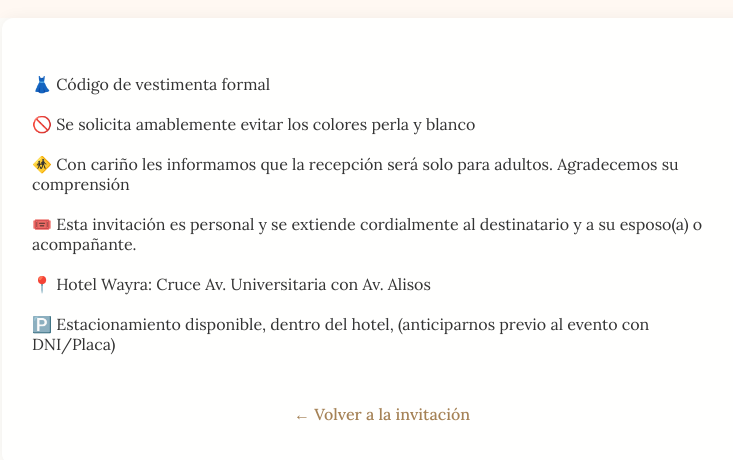
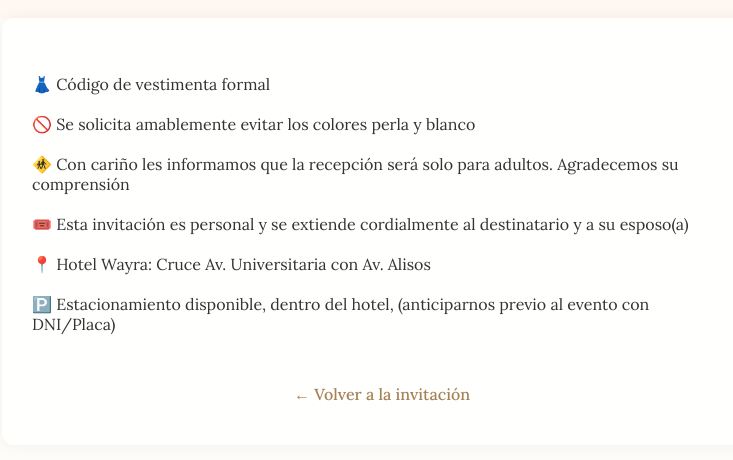
Before and after one commit to orlandosyv/heirat-web, a plain HTML site: page instrucciones.html in a window 1280 px wide. Shown: the part 122-582 px from the top of the page, without its empty margins (258-991 px from the left). Drawn offline with Linux system fonts and the light colour scheme.

Commit message:
oy - fix acompañantes

```diff
--- a/instrucciones.html
+++ b/instrucciones.html
@@ -111,7 +111,7 @@
             <li>👗 Código de vestimenta formal</li>
             <li>🚫 Se solicita amablemente evitar los colores perla y blanco</li>
             <li>🚸 Con cariño les informamos que la recepción será solo para adultos. Agradecemos su comprensión</li>
-            <li>🎟️ Esta invitación es personal y se extiende cordialmente al destinatario y a su esposo(a) o acompañante.<br></li>
+            <li>🎟️ Esta invitación es personal y se extiende cordialmente al destinatario y a su esposo(a)<br></li>
             <li>📍 Hotel Wayra: Cruce Av. Universitaria con Av. Alisos</li>
             <li>🅿️ Estacionamiento disponible, dentro del hotel, (anticiparnos previo al evento con DNI/Placa)</li>
 
```
